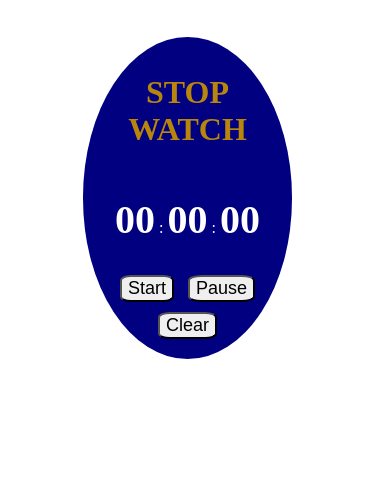
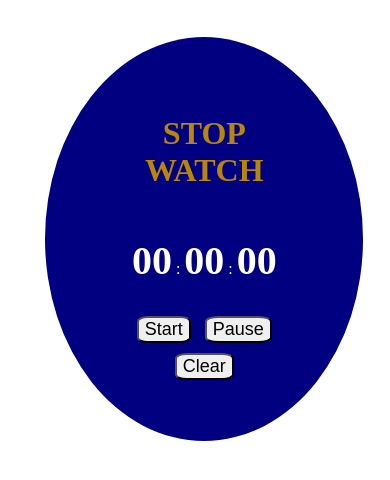
Before and after one commit to Wajahat049/Stopwatch-javascript, a plain HTML site: page index.html in a window 390 px wide. Drawn offline with Linux system fonts and the light colour scheme.

Commit message:
Update style.css

```diff
--- a/style.css
+++ b/style.css
@@ -23,14 +23,16 @@ button{
 button:hover{
     background-color:chocolate;
     color:white;
+
 }
 
 @media only screen and (max-width: 490px){
 
 
     .main{
-        width:48%;
-        margin-left: 20%;
+        width:55%;
+        margin-left: 10%;
+        padding:15%
 
     }
 
```
